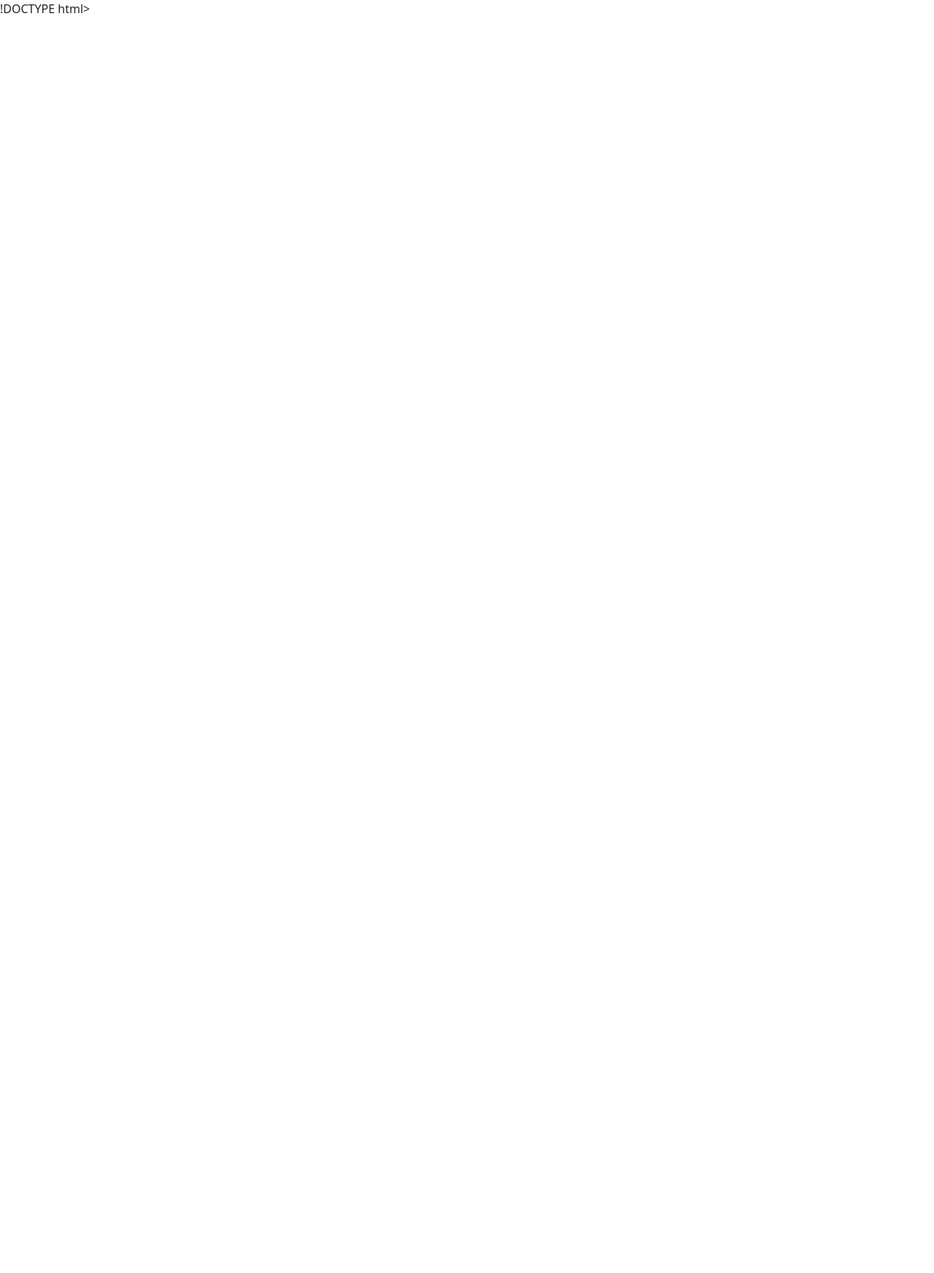
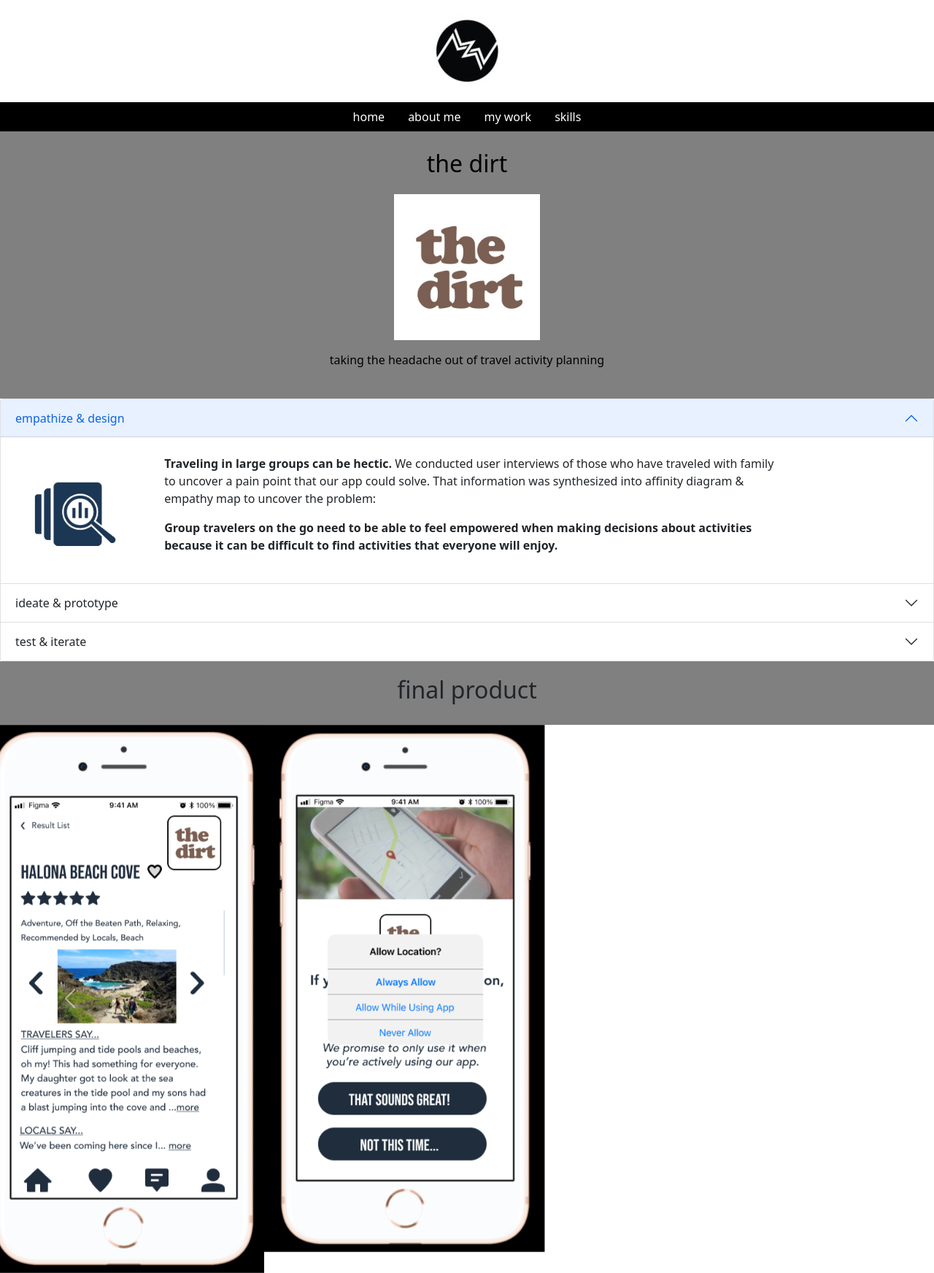
Before and after one commit to meganweber/UX_UI_HW_20, a plain HTML site: page index.html in a window 1280 px wide. Shown: the whole page at 73% size. Before the commit the page ends 800 px from the top, so only its background shows below. Drawn offline with nearby package versions, Linux system fonts and the light colour scheme.

Commit message:
added accordion and carousel
I wish I could have figured out how to center the carousel

```diff
--- a/css/style.css
+++ b/css/style.css
@@ -0,0 +1,55 @@
+
+.logo {
+	text-align: center;
+	animation: spin 4s 2;
+	padding-top: 20px;
+	padding-bottom: 20px;
+}
+
+.nav {
+    background-color: black;
+
+}
+
+.nav-link {
+    color: white !important;
+}
+
+.heroImg{
+	padding: 25px;
+	text-align: center;
+	background-color: gray;
+	color: black;
+}
+
+.picture {
+    padding: 15px;
+}
+
+.accordion-body{
+    width: 70%;
+    vertical-align: middle;
+
+}
+
+.inline-block{
+    display:inline-block;
+}
+.final {
+    background-color: gray;
+    text-align: center;
+	padding-top: 20px;
+	padding-bottom: 20px;
+}
+.carousel-item{
+    width: 30% !important;
+}
+
+@keyframes spin {
+	from {
+	  transform: rotate(180deg);
+	}
+	to {
+	  transform: rotate(-180deg);
+	}
+  }
--- a/index.html
+++ b/index.html
@@ -1,4 +1,4 @@
-!DOCTYPE html>
+<!DOCTYPE html>
 <html>
 
 <head>
@@ -9,4 +9,130 @@
 
 <body>
 
+<div class="logo">
+	<img src="images/logo.jpg" alt="LOGO">
+</div>
+
+<section>
+	<ul class="nav justify-content-center">
+		<li class="nav-item">
+			<a class="nav-link" href="#">home</a>
+		  </li>
+		<li class="nav-item">
+		  <a class="nav-link" href="#">about me</a>
+		</li>
+		<li class="nav-item">
+		  <a class="nav-link" href="#">my work</a>
+		</li>
+		<li class="nav-item">
+			<a class="nav-link" href="#">skills</a>
+		</li>
+	  </ul>
+</section>
+
+<section class="heroImg">
+	<div class="content">
+		<h2>the dirt</h2>
+			<div class="picture" data-tilt> <img src="images/theDirt.jpg" width="200px" height="200px">
+			</div>
+		<p>taking the headache out of travel activity planning</p>
+
+	</div>
+</section>
+
+
+
+
+
+<section>
+	<div class="accordion" id="accordionExample">
+		<div class="accordion-item">
+		  <h2 class="accordion-header" id="headingOne">
+			<button class="accordion-button" type="button" data-bs-toggle="collapse" data-bs-target="#collapseOne" aria-expanded="true" aria-controls="collapseOne">
+			  empathize & design
+			</button>
+		  </h2>
+		  <div id="collapseOne" class="accordion-collapse collapse show" aria-labelledby="headingOne" data-bs-parent="#accordionExample">
+			<img class="inline-block" src="images/Research.jpeg" width="200" height="200">
+			<div class="accordion-body inline-block">
+			  <p><strong>Traveling in large groups can be hectic.</strong> We conducted user interviews of those who have traveled with family to uncover a pain point that our app could solve. That information was synthesized into affinity diagram & empathy map to uncover the problem:</p>
+
+			 <p><strong>Group travelers on the go need to be able to feel empowered when making decisions about activities because it can be difficult to find activities that everyone will enjoy.</strong></p>
+
+
+			</div>
+		  </div>
+		</div>
+		<div class="accordion-item">
+		  <h2 class="accordion-header" id="headingTwo">
+			<button class="accordion-button collapsed" type="button" data-bs-toggle="collapse" data-bs-target="#collapseTwo" aria-expanded="false" aria-controls="collapseTwo">
+			  ideate & prototype
+			</button>
+		  </h2>
+		  <div id="collapseTwo" class="accordion-collapse collapse" aria-labelledby="headingTwo" data-bs-parent="#accordionExample">
+			<img class="inline-block" src="images/design.jpeg" width="200" height="200">
+			<div class="accordion-body inline-block">
+			  <strong>Meeting the challenge of pleasing a diverse group of people is tough.</strong> We set out to deliver an app that...
+			  <ul>
+				  <li>Delivers immersive insight from travelers and locals</li>
+				  <li>Supports multiple, thematic preferences to yeild people pleasing results</li>
+			  </ul>
+
+			</div>
+		  </div>
+		</div>
+		<div class="accordion-item">
+		  <h2 class="accordion-header" id="headingThree">
+			<button class="accordion-button collapsed" type="button" data-bs-toggle="collapse" data-bs-target="#collapseThree" aria-expanded="false" aria-controls="collapseThree">
+			  test & iterate
+			</button>
+		  </h2>
+		  <div id="collapseThree" class="accordion-collapse collapse" aria-labelledby="headingThree" data-bs-parent="#accordionExample">
+			<img class="inline-block" src="images/coding.jpeg" width="200" height="200">
+			<div class="accordion-body inline-block">
+			  <strong>Conducted Guerilla Testing</strong> to understand how people would search for activities.  Testing yielded great insights and improvements:
+			  <ul>
+				  <li>Ability to add favorites using a heart icon</li>
+				  <li>Additional confirmations when an action had been taken</li>
+				  <li>Added location services</li>
+				  <li>More definition between local and traveler reviews</li>
+			  </ul>
+			</div>
+			</div>
+	  </div>
+</section>
+
+<div class="final">
+	<h2>final product</h2>
+</div>
+
+<section class="carousel">
+
+	<div id="carouselExampleControls" class="carousel slide" data-bs-ride="carousel">
+		<div class="carousel-inner">
+		  <div class="carousel-item active">
+			<img src="images/iteration1.png" class="d-block w-100" alt="...">
+		  </div>
+		  <div class="carousel-item">
+			<img src="images/iteration2.png" class="d-block w-100" alt="...">
+		  </div>
+		  <div class="carousel-item">
+			<img src="images/theDirt.jpg" class="d-block w-100" alt="...">
+		  </div>
+		</div>
+		<button class="carousel-control-prev" type="button" data-bs-target="#carouselExampleControls" data-bs-slide="prev">
+		  <span class="carousel-control-prev-icon" aria-hidden="true"></span>
+		  <span class="visually-hidden">Previous</span>
+		</button>
+		<button class="carousel-control-next" type="button" data-bs-target="#carouselExampleControls" data-bs-slide="next">
+		  <span class="carousel-control-next-icon" aria-hidden="true"></span>
+		  <span class="visually-hidden">Next</span>
+		</button>
+	  </div>
+
+</section>
+
+
 </body>
+<script src="https://cdn.jsdelivr.net/npm/bootstrap@5.0.0/dist/js/bootstrap.bundle.min.js" integrity="sha384-p34f1UUtsS3wqzfto5wAAmdvj+osOnFyQFpp4Ua3gs/ZVWx6oOypYoCJhGGScy+8" crossorigin="anonymous"></script>
+</html>
```
Also changed, not shown: images/Research.jpeg (added), images/coding.jpeg (added), images/design.jpeg (added), images/logo.jpg (added), images/theDirt.jpg (added), images/weber.png (added).
